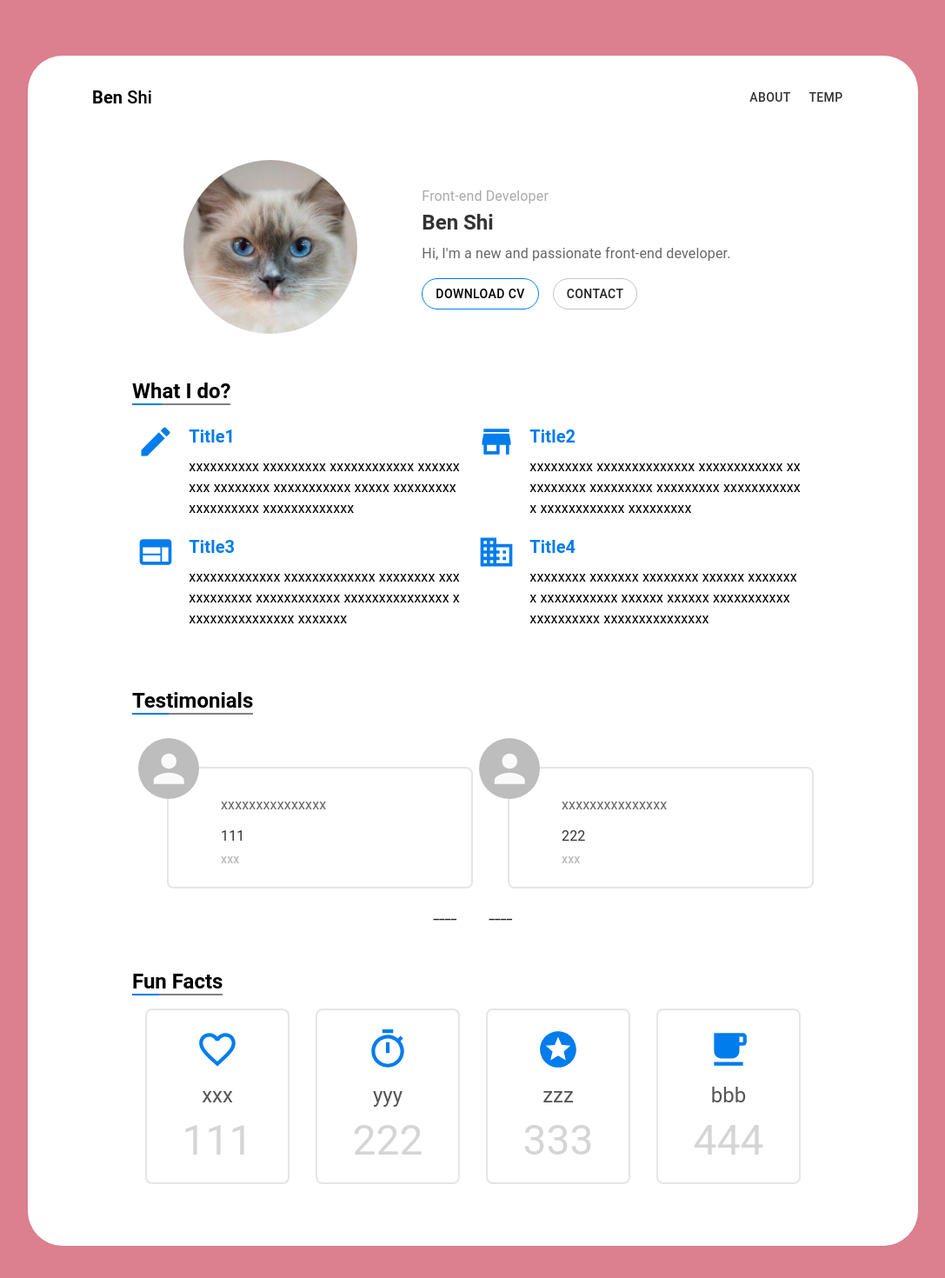
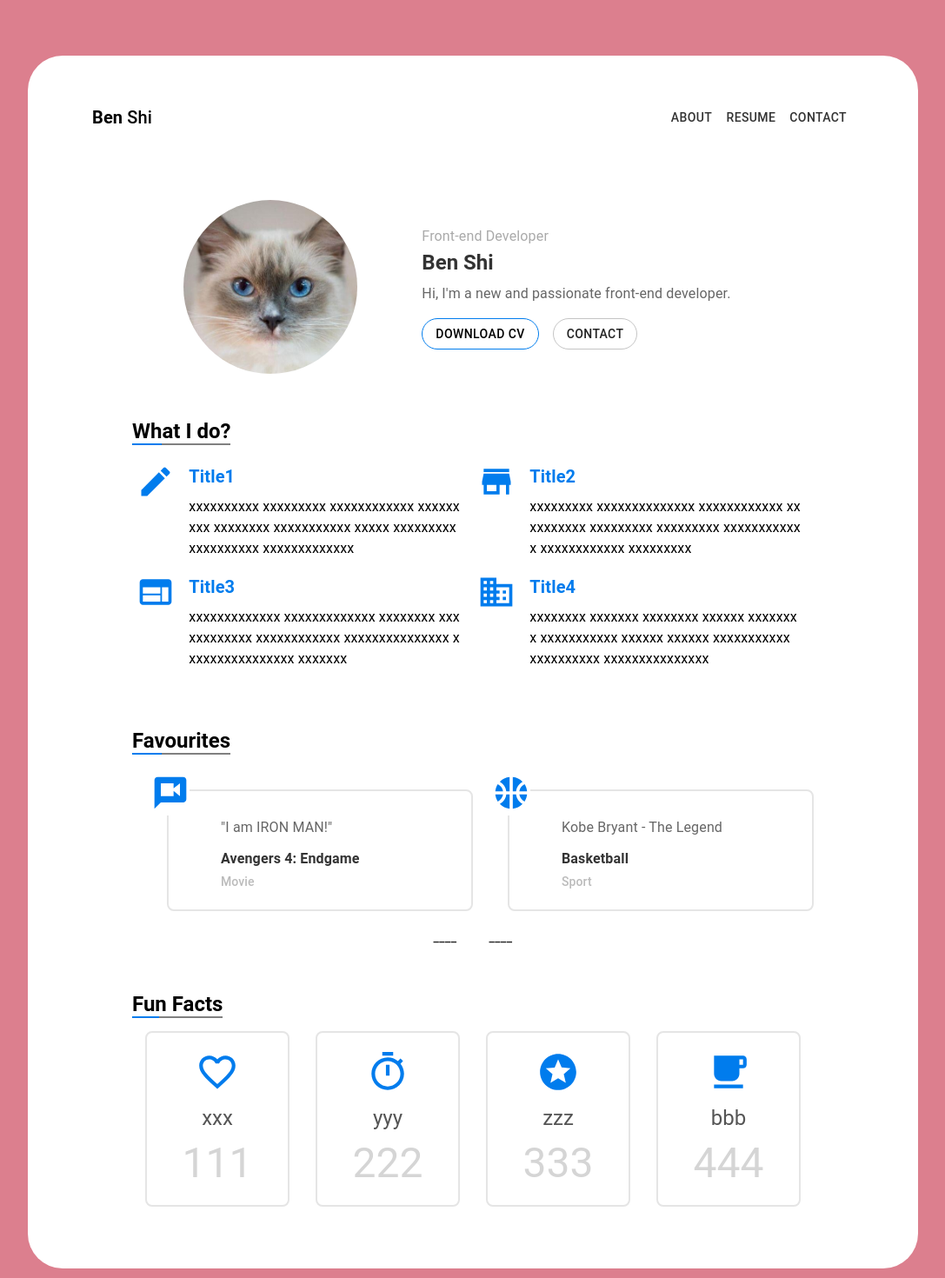
Before and after one commit to bennyoppa/porfolio, a React (Create React App) app: page / in a window 1280 px wide. Shown: the top 1470 px of the page at 87% size, without its empty margins (96-1183 px from the left). Built offline with nearby package versions, Linux system fonts and the light colour scheme.

Commit message:
updated hobbies section

```diff
--- a/src/components/CardCarousel/CardCarousel.tsx
+++ b/src/components/CardCarousel/CardCarousel.tsx
@@ -1,15 +1,16 @@
 import React, { useRef, useState } from "react";
 import { makeStyles, createStyles } from "@material-ui/core/styles";
-import Avatar from "@material-ui/core/Avatar";
 import Typography from "@material-ui/core/Typography";
 import Grid from "@material-ui/core/Grid";
 import Button from "@material-ui/core/Button";
+
+import Icon from "../Icon/Icon";
 
 const useStyles = makeStyles(() =>
   createStyles({
     imageCardContainer: {
       marginLeft: 20,
-      paddingTop: 40,
+      paddingTop: 20,
       flexWrap: "nowrap",
       transitionDuration: "0.5s",
     },
@@ -20,12 +21,11 @@ const useStyles = makeStyles(() =>
       borderRadius: 8,
       border: "2px solid #e5e5e5",
     },
-    imageCardAvatar: {
+    iconWrapper: {
       position: "absolute",
-      width: 70,
-      height: 70,
-      left: -35,
-      top: -35,
+      left: -20,
+      top: -20,
+      backgroundColor: "white",
     },
     content: {
       margin: "0 0 10px",
@@ -91,12 +91,14 @@ export default function CardCarousel(props: ICardCarousel) {
         {cards.map((card, i) => (
           <Grid item xs={12} sm={6} className={classes.inner} ref={cardRef}>
             <Grid key={i} className={classes.imageCardContent}>
-              <Avatar className={classes.imageCardAvatar} />
+              <div className={classes.iconWrapper}>
+                <Icon label={card.subtitle} />
+              </div>
               <Typography variant="body1" className={classes.content}>
                 {card.content}
               </Typography>
               <Typography variant="subtitle1" className={classes.title}>
-                {card.title}
+                <b>{card.title}</b>
               </Typography>
               <Typography variant="subtitle2" className={classes.subtitle}>
                 {card.subtitle}
--- a/src/components/Drawer/Drawer.tsx
+++ b/src/components/Drawer/Drawer.tsx
@@ -9,7 +9,7 @@ import welcomeLogo from "../../assets/images/welcome.jpeg";
 const useStyles = makeStyles((theme: Theme) =>
   createStyles({
     paperAnchorRight: {
-      width: "auto",
+      width: "70%",
       backgroundColor: "#EBDDD8",
     },
     buttonRoot: {
--- /dev/null
+++ b/src/components/Icon/Icon.tsx
@@ -0,0 +1,31 @@
+import React, { Component } from "react";
+import { withStyles, Theme, createStyles } from "@material-ui/core/styles";
+import { WithStyles } from "@material-ui/core/styles";
+
+import { icons } from "../../constants/index";
+
+const styles = (theme: Theme) =>
+  createStyles({
+    icon: {
+      width: 44,
+      height: 44,
+      color: "#007ced",
+    },
+  });
+
+interface IIconProps extends WithStyles<typeof styles> {
+  label: string;
+}
+
+class Icon extends Component<IIconProps> {
+  render() {
+    const { classes, label } = this.props;
+
+    const Icon = icons.find((i) => i.label === label.toLowerCase())
+      ?.icon as React.ElementType;
+
+    return <Icon classes={{ root: classes.icon }} />;
+  }
+}
+
+export default withStyles(styles)(Icon);
--- a/src/components/NavBar/NavBar.tsx
+++ b/src/components/NavBar/NavBar.tsx
@@ -17,16 +17,26 @@ const useStyles = makeStyles((theme: Theme) =>
     root: {
       flexGrow: 1,
     },
-    menuButton: {},
     title: {
       flexGrow: 1,
       color: "black",
     },
     toolBarRoot: {
       backgroundColor: "white",
+      height: 110,
+      borderRadius: 40,
+      border: "white",
     },
     appBar: {
       boxShadow: "none",
+      borderRadius: 40,
+      backgroundColor: "white",
+    },
+    button: {
+      color: "#333333",
+      "&:hover": {
+        backgroundColor: "rgba(600, 0, 0, 0.04)",
+      },
     },
   })
 );
@@ -41,7 +51,7 @@ function NavBar(props: any) {
       color={link.color}
       key={index}
       onClick={() => redirectPageHandler(link.url)}
-      style={{ color: "#333333" }}
+      classes={{ root: classes.button }}
     >
       {link.name}
     </Button>
@@ -67,7 +77,6 @@ function NavBar(props: any) {
           <Hidden smUp>
             <IconButton
               edge="start"
-              className={classes.menuButton}
               color="inherit"
               aria-label="menu"
               onClick={drawerHandler}
--- a/src/constants/data.ts
+++ b/src/constants/data.ts
@@ -10,8 +10,8 @@ export interface IData {
         whatIDoTitle: string;
         cards: { title: string; content: string; iconType: string }[];
       };
-      testimonials: {
-        testimonialsTitle: string;
+      favourites: {
+        favouritesTitle: string;
         imageCards: { title: string; subtitle: string; content: string }[];
       };
       funFacts: {
@@ -59,23 +59,28 @@ const data: IData = {
           },
         ],
       },
-      testimonials: {
-        testimonialsTitle: "Testimonials",
+      favourites: {
+        favouritesTitle: "Favourites",
         imageCards: [
           {
-            title: "111",
-            subtitle: "xxx",
-            content: "xxxxxxxxxxxxxxx",
+            title: "Avengers 4: Endgame",
+            subtitle: "Movie",
+            content: '"I am IRON MAN!"',
           },
           {
-            title: "222",
-            subtitle: "xxx",
-            content: "xxxxxxxxxxxxxxx",
+            title: "Basketball",
+            subtitle: "Sport",
+            content: "Kobe Bryant - The Legend",
           },
           {
-            title: "333",
-            subtitle: "xxx",
-            content: "xxxxxxxxxxxxxxx",
+            title: "K-Pop",
+            subtitle: "Music",
+            content: '"Pretty Savage" by Black Pink',
+          },
+          {
+            title: "Anything",
+            subtitle: "Food",
+            content: '"Truffle Fried Rce", "Mango Gelato"',
           },
         ],
       },
--- a/src/constants/icons.ts
+++ b/src/constants/icons.ts
@@ -7,6 +7,10 @@ import FavoriteBorderIcon from "@material-ui/icons/FavoriteBorder";
 import TimerIcon from "@material-ui/icons/Timer";
 import StarsIcon from "@material-ui/icons/Stars";
 import FreeBreakfastIcon from "@material-ui/icons/FreeBreakfast";
+import VoiceChatIcon from "@material-ui/icons/VoiceChat";
+import SportsBasketballIcon from "@material-ui/icons/SportsBasketball";
+import LibraryMusicIcon from "@material-ui/icons/LibraryMusic";
+import FastfoodIcon from "@material-ui/icons/Fastfood";
 
 type Icons = {
   icon: (props: SvgIconProps) => JSX.Element;
@@ -46,6 +50,22 @@ const icons: Icons = [
     icon: FreeBreakfastIcon,
     label: "coffee",
   },
+  {
+    icon: VoiceChatIcon,
+    label: "movie",
+  },
+  {
+    icon: SportsBasketballIcon,
+    label: "sport",
+  },
+  {
+    icon: LibraryMusicIcon,
+    label: "music",
+  },
+  {
+    icon: FastfoodIcon,
+    label: "food",
+  },
 ];
 
 export default icons;
--- a/src/constants/links.ts
+++ b/src/constants/links.ts
@@ -13,8 +13,13 @@ const links: ILinks[] = [
     color: "inherit",
   },
   {
-    name: "Temp",
-    url: "/temp",
+    name: "Resume",
+    url: "/resume",
+    color: "inherit",
+  },
+  {
+    name: "Contact",
+    url: "/contact",
     color: "inherit",
   },
 ];
--- a/src/pages/About/About.tsx
+++ b/src/pages/About/About.tsx
@@ -78,7 +78,7 @@ const About = () => {
   const value = useContext(RootContext);
   const { title, name, bio } = value.data.pages.about.aboutMeSection;
   const { whatIDoTitle, cards } = value.data.pages.about.whatIDoSection;
-  const { testimonialsTitle, imageCards } = value.data.pages.about.testimonials;
+  const { favouritesTitle, imageCards } = value.data.pages.about.favourites;
   const { funFactsTitle, factCards } = value.data.pages.about.funFacts;
 
   const downloadCVHandler = (event: React.SyntheticEvent) => {
@@ -164,7 +164,7 @@ const About = () => {
         <Grid container>
           <Grid item xs={12}>
             <Typography variant="h5" className={classes.sectionTitle}>
-              <b>{testimonialsTitle}</b>
+              <b>{favouritesTitle}</b>
             </Typography>
           </Grid>
           <Grid item xs={12} className={classes.carousel}>
```
Also changed, not shown: src/pages/Temp/Temp.tsx (deleted, +0 -9 lines), src/assets/images/tony-stark.png (added).
